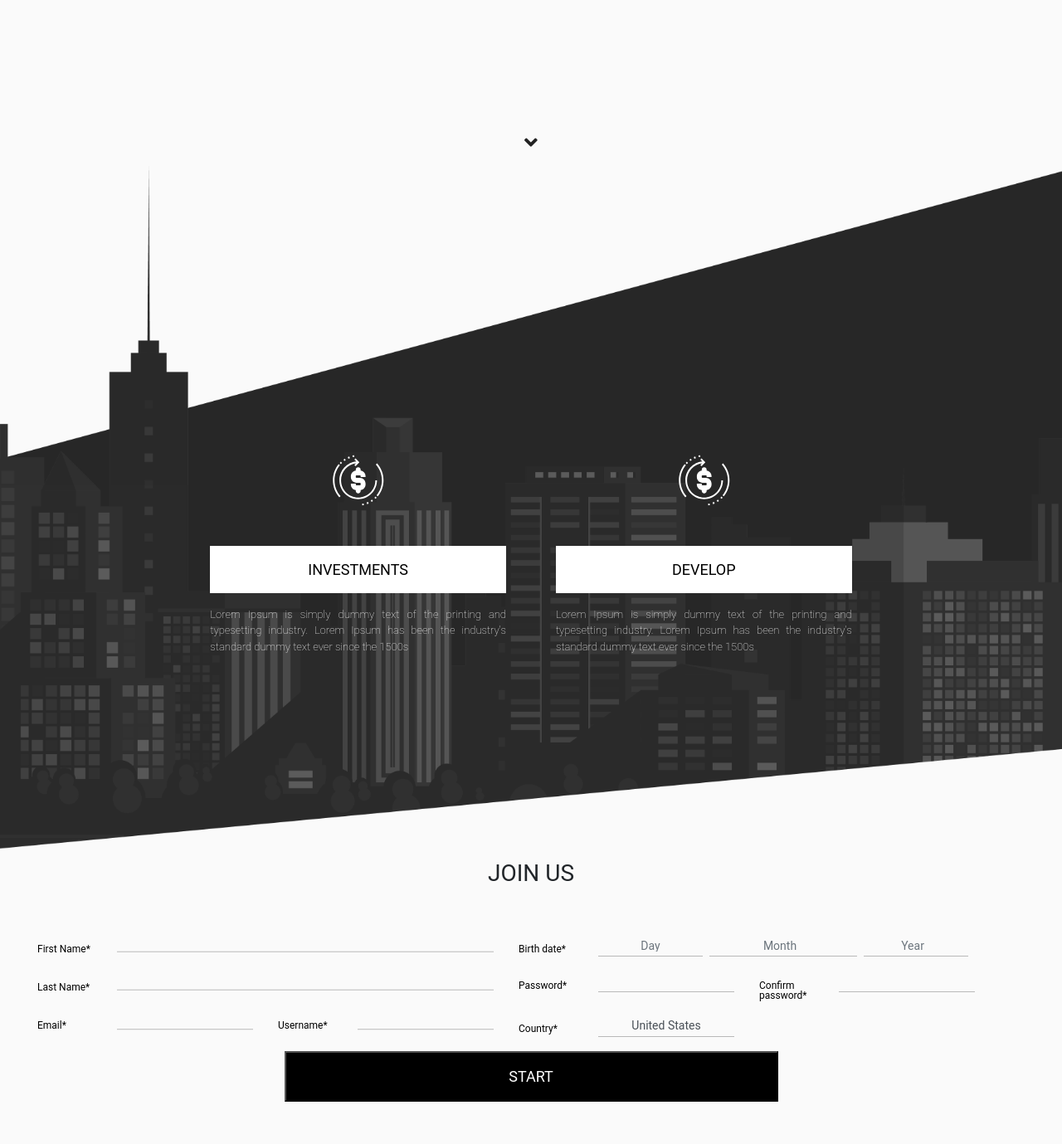
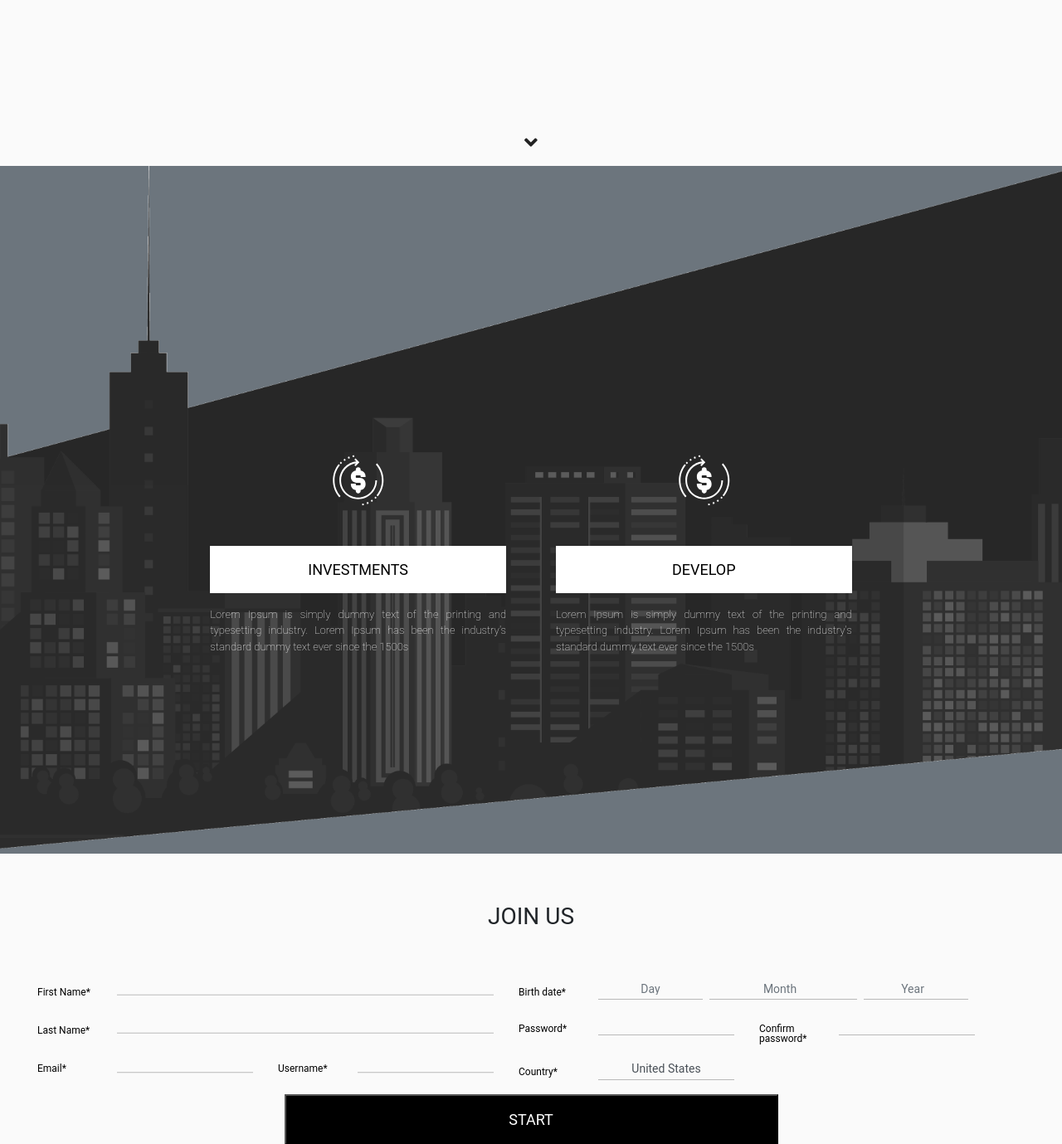
Before and after one commit to luissalmon/osopanda, a Django app: page / in a window 1280 px wide. Shown: the part 600-1979 px from the top of the page at 83% size. Run offline with Django 3.2, Linux system fonts and the light colour scheme; some libraries are stand-ins or nearby versions.

Commit message:
En proceso de arrglar problemas con la imagen

```diff
--- a/baraboo/bsite/templates/baraboo.html
+++ b/baraboo/bsite/templates/baraboo.html
@@ -115,24 +115,23 @@
         <!-- //////////////////////////////////Investments && Develop///////////////////////// -->
         <div class="d-flex flex-column flex-row">
           <div class="container-fluid mt-5 mb-5">
-            <div class="row">
+            <div class="row justify-content-center">
               <div class="col-md-2"></div>
 
-              <div class="col-12 col-sm-4 card_invest">
+              <div class="col-12 col-sm-8 col-md-4 card_invest">
                 <div class="col-12 text-center mb-5"><img src="{% static 'img/return.svg' %}" width="63"></div>
                 <div class="col-12 text-center form-group"><a href="/investments/" class="btn_white">INVESTMENTS</a></div>
                 <div class="col-12 text-justify">Lorem Ipsum is simply dummy text of the printing and typesetting industry. Lorem Ipsum has been the industry's standard dummy text ever since the 1500s</div>
               </div>
 
-              <div class="col-12 col-sm-4 card_invest">
-                  <div class="col-12 text-center mb-5"><img src="{% static 'img/return.svg' %}" width="63"></div>
-                  <div class="col-12 text-center form-group"><a href="#" class="btn_white">DEVELOP</a></div>
-                  <div class="col-12 text-justify">Lorem Ipsum is simply dummy text of the printing and typesetting industry. Lorem Ipsum has been the industry's standard dummy text ever since the 1500s</div>
+              <div class="col-12 col-sm-8 col-md-4 card_invest">
+                <div class="col-12 text-center mb-5"><img src="{% static 'img/return.svg' %}" width="63"></div>
+                <div class="col-12 text-center form-group"><a href="#" class="btn_white">DEVELOP</a></div>
+                <div class="col-12 text-justify">Lorem Ipsum is simply dummy text of the printing and typesetting industry. Lorem Ipsum has been the industry's standard dummy text ever since the 1500s</div>
               </div>
 
 
-
-              <div class="col-sm-1" style="height: 20px;"></div>
+              <div class="col-md-2" style="height: 20px;"></div>
             </div>
           </div>
         </div>
@@ -141,7 +140,7 @@
 
       </div>
     </div>
-    <img src="{% static 'img/fraktall_city_BG.png' %}" class="city_bg_img">
+    <img src="{% static 'img/fraktall_city_BG.png' %}" class="city_bg_img bg-secondary" >
   </div>
     <!-- ////////////////// Termina Page 2 /////////////////// -->
 
--- a/baraboo/static/css/style.css
+++ b/baraboo/static/css/style.css
@@ -292,8 +292,35 @@ select.form-control:focus::-ms-value {
 }
 #info{
   min-height: 622px;
-  padding-top: 150px;
+  padding-top: 25px;
+  margin-bottom: 100px;
 }
+
+@media (min-width: 576px) {
+  #info {
+    padding-top: 0px;
+  }
+}
+
+@media (min-width: 768px) {
+  #info {
+    padding-top: 0px;
+  }
+ }
+
+@media (min-width: 992px) {
+  #info {
+    padding-top: 90px;
+  }
+ }
+
+@media (min-width: 1200px) {
+  #info {
+    padding-top: 150px;
+  }
+ }
+
+
 
 .bt_down{
   position:fixed;
```
